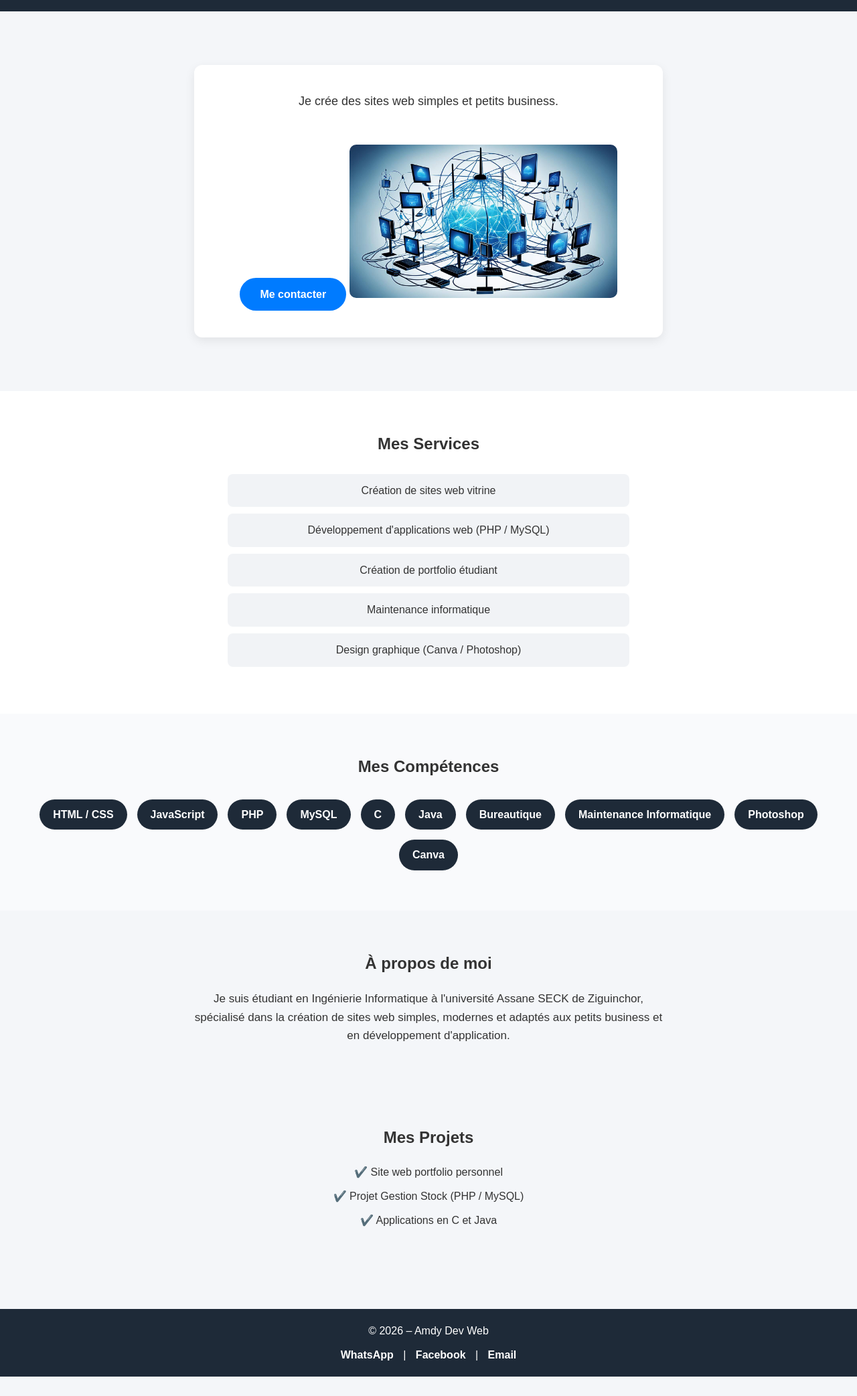
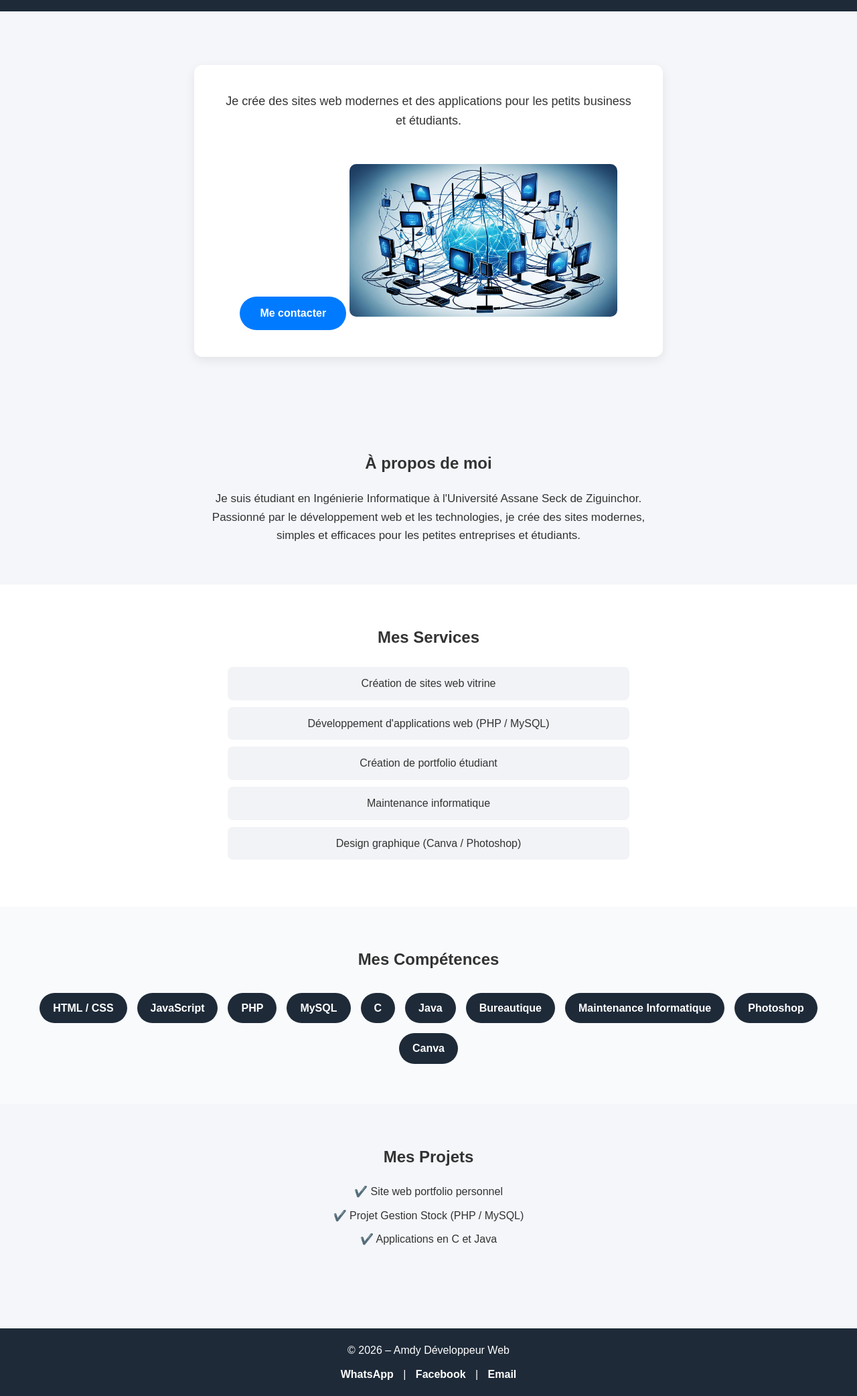
Before and after one commit to amdy04/amdy-portfolio, a plain HTML site: page index.html in a window 1280 px wide. Shown: the part 84-2169 px from the top of the page at 67% size. Before the commit the page ends 2140 px from the top, so only its background shows below. Drawn offline with Linux system fonts and the light colour scheme.

Commit message:
Revise index.html for updated content and structure

```diff
--- a/index.html
+++ b/index.html
@@ -3,21 +3,34 @@
 <head>
     <meta charset="UTF-8">
     <meta name="viewport" content="width=device-width, initial-scale=1.0">
-    <title>Amdy – Création de sites web</title>
+    <title>Amdy – Développeur Web</title>
     <link rel="stylesheet" href="style.css">
 </head>
+
 <body>
 
 <header>
-        <h1>AMDY TECH- Dev Web</h1>
+    <h1>AMDY TECH – Développeur Web</h1>
 </header>
 
+<!-- SECTION ACCUEIL -->
 <section class="container">
-         <p>Je crée des sites web simples et petits business.</p>
+    <p>Je crée des sites web modernes et des applications pour les petits business et étudiants.</p>
     <a href="mailto:moustaphathiam563@gmail.com" class="btn">Me contacter</a>
-         <img src="reseau.jpeg " alt="Exemple"class="hero">
+    <img src="reseau.jpeg" alt="Illustration développement web" class="hero">
 </section>
 
+<!-- SECTION A PROPOS -->
+<section class="about">
+    <h2>À propos de moi</h2>
+    <p>
+        Je suis étudiant en Ingénierie Informatique à l'Université Assane Seck de Ziguinchor.
+        Passionné par le développement web et les technologies, je crée des sites modernes,
+        simples et efficaces pour les petites entreprises et étudiants.
+    </p>
+</section>
+
+<!-- SECTION SERVICES -->
 <section id="services">
     <h2>Mes Services</h2>
     <ul>
@@ -29,6 +42,7 @@
     </ul>
 </section>
 
+<!-- SECTION COMPETENCES -->
 <section id="competences">
     <h2>Mes Compétences</h2>
     <div class="skills">
@@ -44,13 +58,8 @@
         <div class="skill">Canva</div>
     </div>
 </section>
-  <section class="about">
-       <h2>À propos de moi</h2>
-      <p>
-        Je suis étudiant en Ingénierie Informatique à l'université Assane SECK de Ziguinchor, spécialisé dans la création
-        de sites web simples, modernes et adaptés aux petits business et en développement d'application.
-      </p>
-    </section>
+
+<!-- SECTION PROJETS -->
 <section id="projets">
     <h2>Mes Projets</h2>
     <p>✔️ Site web portfolio personnel</p>
@@ -58,16 +67,15 @@
     <p>✔️ Applications en C et Java</p>
 </section>
 
-
+<!-- FOOTER -->
 <footer>
-    <p>© 2026 – Amdy Dev Web</p>
+    <p>© 2026 – Amdy Développeur Web</p>
     <div class="socials">
-        <a hhref="#"">WhatsApp</a> |
+        <a href="#">WhatsApp</a> |
         <a href="#">Facebook</a> |
-        <a href="#">Email</a>
+        <a href="mailto:moustaphathiam563@gmail.com">Email</a>
     </div>
 </footer>
 
 </body>
-
 </html>
```
Lines whose indentation alone changed are shown as unchanged.
